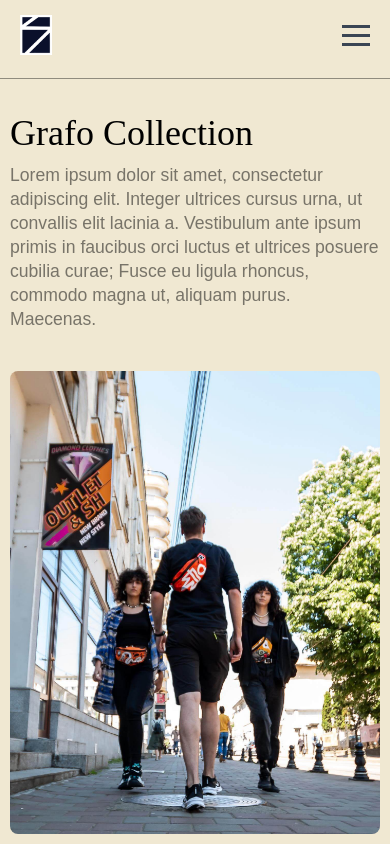
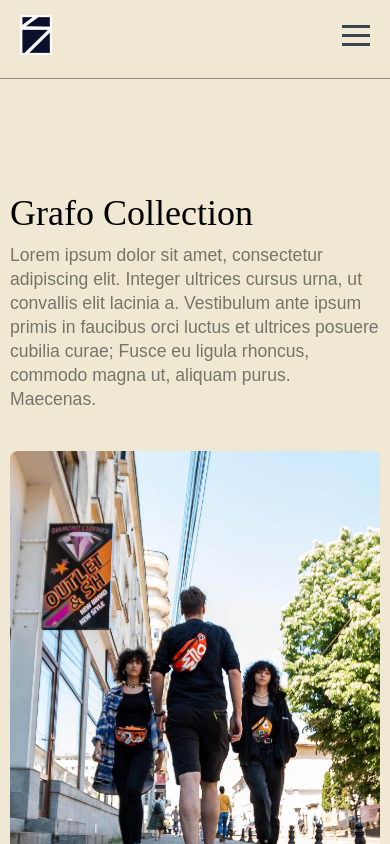
Before and after one commit to cezaraborsan/Noorabum-Website, a React (Create React App) app: page /grafo in a window 390 px wide. Shown: the top 844 px of the page. Built offline with nearby package versions, Linux system fonts and the light colour scheme; a web font is replaced by a local one.

Commit message:
update pages paddings

```diff
--- a/src/aboutUsPage.css
+++ b/src/aboutUsPage.css
@@ -61,6 +61,7 @@
     .profile-section {
         display: flex;
         flex-direction: column;
+        gap: 1rem !important;
     }
 
     .reverse-section {
--- a/src/bestsellerSection.css
+++ b/src/bestsellerSection.css
@@ -1,6 +1,6 @@
 /* BESTSELLER SECTION */
 .bestseller-section {
-    padding-block: 80px;
+    padding-block: 80px 40px;
     position: relative;
 }
 
--- a/src/collections.css
+++ b/src/collections.css
@@ -134,8 +134,14 @@
 /* Collection Gallery */
 .collection-page-gallery {
     border-bottom: 1px solid rgba(0, 0, 0, 0.4);
-    padding-top: 3rem;
+
 }
+
+.collection-gallery-section {
+    padding-top: 8rem;
+    padding-bottom: 40px;
+}
+
 
 .collection-galley-image-wrapper {
     width: 100%;
@@ -191,10 +197,6 @@
     display: flex;
 }
 
-.collection-gallery-section {
-    padding-top: 80px;
-    padding-bottom: 40px;
-}
 
 .collection-gallery-container {
     width: 100%;
@@ -266,15 +268,14 @@
 /* Product Page Layout */
 .product-page {
     border-bottom: 1px solid rgba(0, 0, 0, 0.4);
-    padding-top: 3rem;
+
 }
 
 .product-page-wrapper {
     max-width: 80rem;
-    margin-left: auto;
-    margin-right: auto;
-    padding-left: 20px;
-    padding-right: 20px;
+    margin-inline: auto;
+    padding-inline: 20px;
+    padding-top: 8rem;
 }
 
 .product-page-image-container {
@@ -328,7 +329,7 @@
 }
 
 .product-page-section {
-    padding-block: 80px;
+    padding-block: 0 40px;
 }
 
 .product-page-container {
--- a/src/components/Pages/OrderPage.js
+++ b/src/components/Pages/OrderPage.js
@@ -143,7 +143,7 @@ const OrderPage = () => {
                     <div className="contact-info" id="contactInfo" ref={contactInfoRef}>
                         <h2>Social Media</h2>
                         <p className='order-page-paragraph reused-paragraph'>For additional product photos and customer testimonials, explore our presence on various social media platforms. Engage with our content, discover the latest updates, and witness firsthand the positive experiences shared by our valued customers. Follow us on social media to stay connected and informed about our latest offerings and community interactions.</p>
-                        <div className="footer-social-block">
+                        <div className="footer-social-block contact-social-block">
                             <a href="https://www.instagram.com/noorabum/?hl=en" target="_blank" rel="noreferrer"> <FontAwesomeIcon icon={faInstagram} /></a>
                             <a href="https://www.facebook.com/people/Noorabum/100063586802344/" target="_blank" rel="noreferrer">  <FontAwesomeIcon icon={faFacebookF} /> </a>
                             <a href="https://www.tiktok.com/@silvialucutar" target="_blank" rel="noreferrer"> <FontAwesomeIcon icon={faTiktok} /></a>
--- a/src/homePageGallerySection.css
+++ b/src/homePageGallerySection.css
@@ -10,7 +10,7 @@
 .gallery-overview {
     width: 100%;
     background-color: rgba(0, 0, 0, 0);
-    padding-block: 40px 80px;
+    padding-block: 40px;
     position: relative;
     margin-left: auto;
     margin-right: auto;
--- a/src/orderPage.css
+++ b/src/orderPage.css
@@ -7,13 +7,20 @@
 .order-page {
     max-width: 80rem;
     margin: 0 auto;
-    padding: 62px 20px 20px;
+    padding: 5.5rem 20px 20px;
 
 }
 
 .order-page-paragraph {
     padding-bottom: 1rem;
 }
+
+.contact-social-block {
+    padding-bottom: 1rem;
+}
+
+
+
 
 form {
     display: flex;
@@ -51,10 +58,6 @@ button {
     background-color: transparent;
 }
 
-.contact-info,
-.product-images {
-    margin-top: 20px;
-}
 
 .thank-you-message {
     padding: 1rem 0;
@@ -96,7 +99,7 @@ button {
 }
 
 .order-page-wrapper h2 {
-    padding: 80px 0 0.5rem;
+    padding: 40px 0 0.5rem;
 }
 
 .slider-image-container {
@@ -109,6 +112,10 @@ button {
     width: 100%;
     border-radius: 8px;
 
+}
+
+.slick-arrow {
+    display: none !important;
 }
 
 /* // SLIDE IN ANIMATION  */
```
